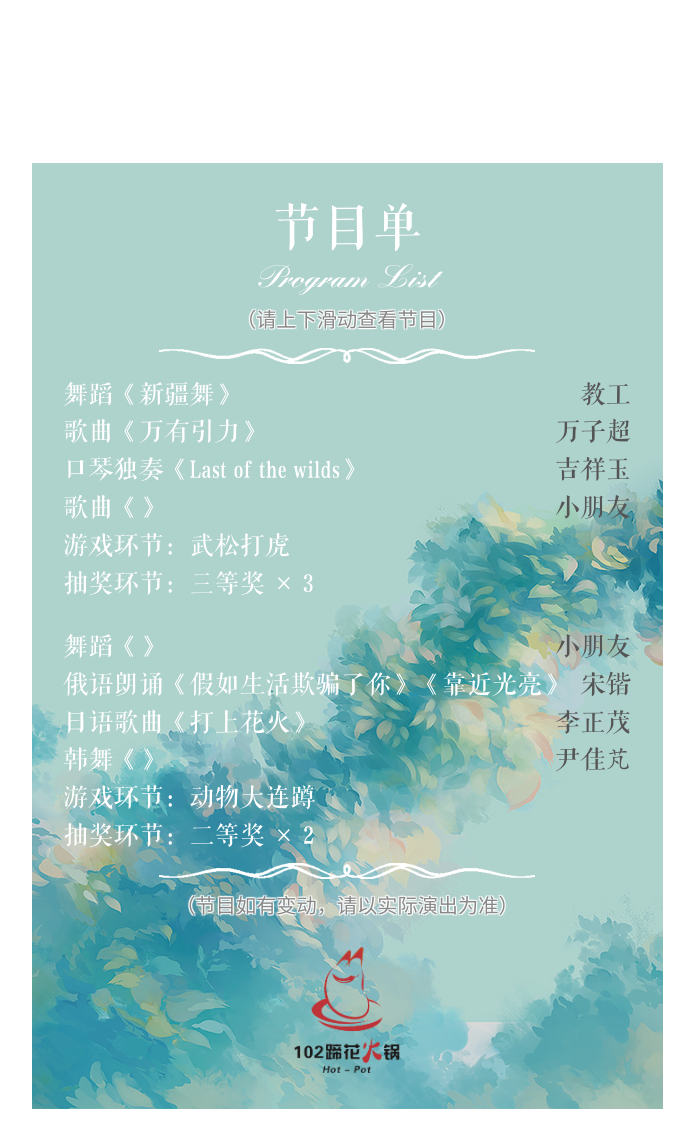
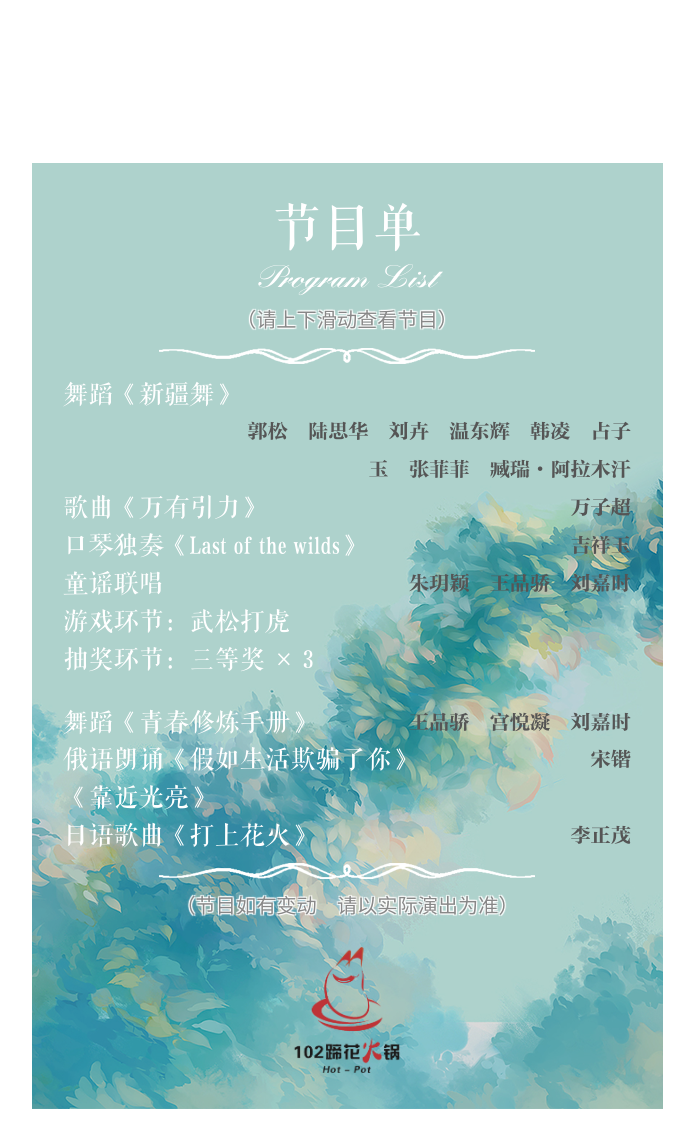
Before and after one commit to PKU-CESE-SU/pku-cese-su.github.io, a Jekyll site: the page 2018-12-new-year-shows.html, which Jekyll copies as it is, in a window 1280 px wide. Shown: the top 1148 px of the page, without its empty margins (293-987 px from the left). Built offline with Jekyll 4.4.1, drawn with Linux system fonts in a browser that asks for light colours.

Commit message:
2018-12-23

```diff
--- a/2018-12-new-year-shows.html
+++ b/2018-12-new-year-shows.html
@@ -14,8 +14,8 @@
             }
 
             @font-face {
-                font-family: "2018-12-new-year-peng";
-                src: url("images/2018-12-new-year-peng.ttf") format("truetype");
+                font-family: "2018-12-new-year-name";
+                src: url("images/2018-12-new-year-name.ttf") format("truetype");
                 font-style: normal;
                 font-weight: normal;
             }
@@ -89,7 +89,7 @@
             #content-box {
                 overflow-y: scroll;
                 border-radius: 10px;
-                font-family:  "2018-12-new-year", "2018-12-new-year-peng";
+                font-family:  "2018-12-new-year";
             }
 
             .show {
@@ -99,12 +99,18 @@
 
             .show-name {
                 float: left;
+                text-align: left;
+                max-width: 70%;
                 /* text-shadow: #000 1px 1px 1px, #000 -1px -1px 1px, #000 -1px 1px 1px, #000 1px -1px 1px; */
             }
 
             .show-player {
                 float: right;
                 color: #555;
+                text-align: right;
+                font-size: 0.8em;
+                max-width: 70%;
+                font-family:  "2018-12-new-year-name";
                 /* text-shadow: #fff 1px 1px 1px, #fff -1px -1px 1px, #fff -1px 1px 1px, #fff 1px -1px 1px; */
             }
 
@@ -135,31 +141,29 @@
                     <div id="content-tip">（请上下滑动查看节目）</div>
                     <div id="content-line-top"></div>
                     <div id="content-box">
-                        <div class="show"><div class="show-name">舞蹈《新疆舞》</div><div class="show-player">教工</div></div>
+                        <div class="show"><div class="show-name">舞蹈《新疆舞》</div><div class="show-player">郭松　陆思华　刘卉　温东辉　韩凌　占子玉　张菲菲　臧瑞·阿拉木汗</div></div>
                         <div class="show"><div class="show-name">歌曲《万有引力》</div><div class="show-player">万子超</div></div>
                         <div class="show"><div class="show-name">口琴独奏《Last of the wilds》</div><div class="show-player">吉祥玉</div></div>
-                        <div class="show"><div class="show-name">歌曲《》</div><div class="show-player">小朋友</div></div>
+                        <div class="show"><div class="show-name">童谣联唱</div><div class="show-player">朱玥颖　王品骄　刘嘉时</div></div>
                         <div class="show"><div class="show-name">游戏环节：武松打虎</div></div>
                         <div class="show"><div class="show-name">抽奖环节：三等奖 × 3</div></div>
                         <div class="show-blank"></div>
-                        <div class="show"><div class="show-name">舞蹈《》</div><div class="show-player">小朋友</div></div>
+                        <div class="show"><div class="show-name">舞蹈《青春修炼手册》</div><div class="show-player">王品骄　宫悦凝　刘嘉时</div></div>
                         <div class="show"><div class="show-name">俄语朗诵《假如生活欺骗了你》《靠近光亮》</div><div class="show-player">宋锴</div></div>
                         <div class="show"><div class="show-name">日语歌曲《打上花火》</div><div class="show-player">李正茂</div></div>
-                        <div class="show"><div class="show-name">韩舞《》</div><div class="show-player">尹佳芃</div></div>
+                        <div class="show"><div class="show-name">韩舞《SOLO》</div><div class="show-player">尹佳芃</div></div>
                         <div class="show"><div class="show-name">游戏环节：动物大连蹲</div></div>
                         <div class="show"><div class="show-name">抽奖环节：二等奖 × 2</div></div>
                         <div class="show-blank"></div>
                         <div class="show"><div class="show-name">相声《陈“情”表》</div><div class="show-player">刘文</div></div>
                         <div class="show"><div class="show-name">歌曲《我爱你中国》</div><div class="show-player">周方升</div></div>
-                        <div class="show"><div class="show-name">歌曲《》</div><div class="show-player">研究生</div></div>
-                        <div class="show"><div class="show-name">歌曲《》</div><div class="show-player">研究生</div></div>
-                        <div class="show"><div class="show-name">歌曲《》</div><div class="show-player">研究生</div></div>
+                        <div class="show"><div class="show-name">歌曲《如果有来生》</div><div class="show-player">王易初</div></div>
                         <div class="show"><div class="show-name">舞蹈《书生》</div><div class="show-player">武军佐</div></div>
                         <div class="show"><div class="show-name">碧水蓝天杯颁奖</div></div>
                         <div class="show"><div class="show-name">抽奖环节：一等奖 × 1</div></div>
                     </div>
                     <div id="content-line-bottom"></div>
-                    <div id="content-tip">（节目如有变动，请以实际演出为准）</div>
+                    <div id="content-tip">（节目如有变动　请以实际演出为准）</div>
                     <div id="sponsor-box">
                         <div class="sponsor-01"></div>
                     </div>
```
Also changed, not shown: images/2018-12-new-year-name.ttf (added), images/2018-12-new-year-peng.ttf (deleted), images/2018-12-new-year.ttf.
